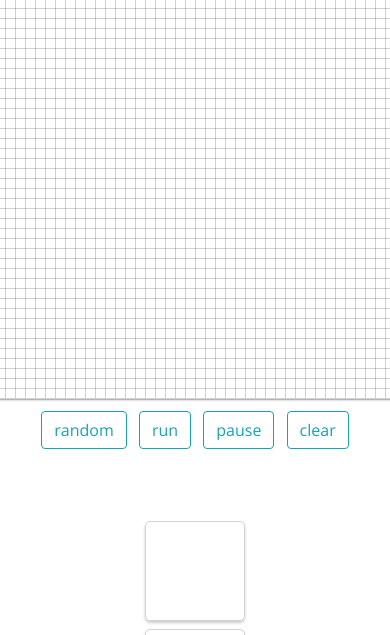
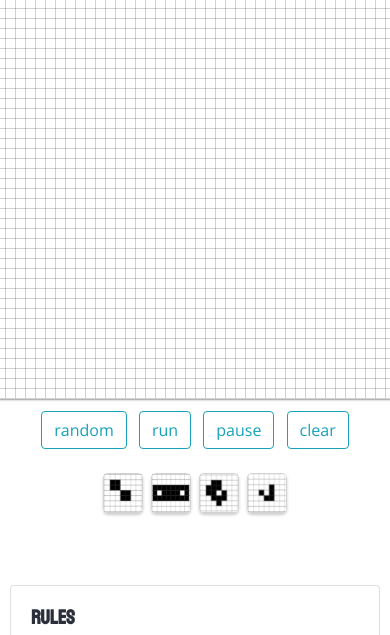
Before and after one commit to rogercp/GOF, a plain HTML site: page index.html in a window 390 px wide. Shown: the part 148-783 px from the top of the page. Drawn offline with nearby package versions, Linux system fonts and the light colour scheme; a script that the page names is missing.

Commit message:
presets in and working

```diff
--- a/css/style.css
+++ b/css/style.css
@@ -82,3 +82,27 @@ padding-top: 60px;
 .card{
   max-width: 900px;
 }
+
+#presets{
+
+  display:flex;
+  flex-direction: column;
+}
+.presetCanvas{
+
+  width: 100px;
+  height: 100px;
+
+}
+@media (max-width: 400px) {
+  #presets{
+
+    flex-direction: row;
+  }
+  .presetCanvas{
+
+    width: 40px;
+    height: 40px;
+
+  }
+}
--- a/index.html
+++ b/index.html
@@ -97,25 +97,25 @@
 
 
 
-    <div class="d-flex flex-column m-5">
-      <div id="preSet1" class="presetCanvas m-1">
+    <div id="presets" >
+      <div  class="presetCanvas m-1">
 
+        <img src="./images/Beacon.png" id="preSet1" class="w-100 h-100" alt="blocks1">
 
       </div>
-      <div id="preSet2"  class="presetCanvas m-1">
+      <div   class="presetCanvas m-1">
 
-
-
+        <img src="./images/Penta.png" id="preSet2" class="w-100 h-100" alt="blocks2">
       </div>
 
-      <div id="preSet3"  class="presetCanvas m-1">
+      <div   class="presetCanvas m-1">
 
-
-
+        <img src="./images/Spaceship.png" id="preSet3" class="w-100 h-100" alt="blocks3">
       </div>
 
-      <div id="preSet4"  class="presetCanvas m-1">
+      <div   class="presetCanvas m-1">
 
+        <img src="./images/Glider.png" id="preSet4" class="w-100 h-100" alt="blocks4">
 
 
       </div>
--- a/js/index.js
+++ b/js/index.js
@@ -224,12 +224,19 @@ const onload = () => {
                         coordinates[5][7] = 1;
                         break;
 
-                        default:
-                            clearGrid();
+                    case "preSet4":
+                        coordinates[11][11] = 1;
+                        coordinates[11][12] = 1;
+                        coordinates[11][13] = 1;
+                        coordinates[10][13] = 1;
+                        coordinates[9][12] = 1;
+                        break;
+
+                    default:
+                        clearGrid();
 
 
                 }
-
 
 
 
@@ -423,6 +430,7 @@ const onload = () => {
         document.getElementById("preSet1").addEventListener('click', preSet);
         document.getElementById("preSet2").addEventListener('click', preSet);
         document.getElementById("preSet3").addEventListener('click', preSet);
+        document.getElementById("preSet4").addEventListener('click', preSet);
 
         canvas.addEventListener('click', handleClick);
 
```
Also changed, not shown: images/Beacon.png (added), images/Glider.png (added), images/Penta.png (added), images/SpaceShip.png (added).
